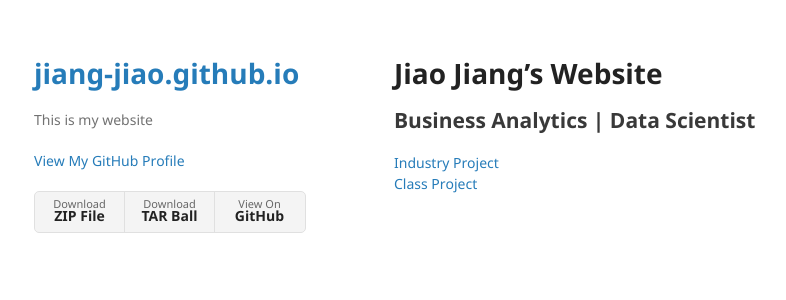
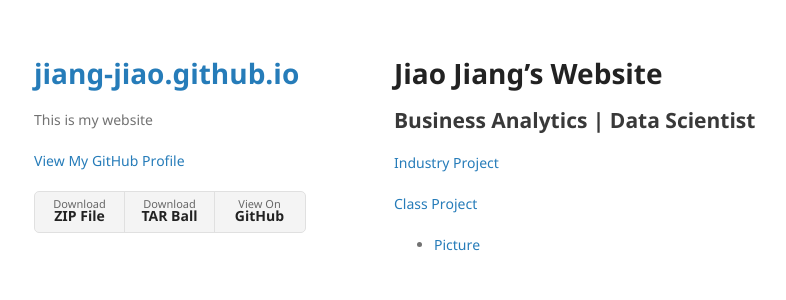
Before and after one commit to jiang-jiao/jiang-jiao.github.io, a Jekyll site: the page built from index.md, in a window 1280 px wide. Shown: the top 300 px of the page, without its empty margins (176-962 px from the left). Built offline with Jekyll 4.4.1, drawn with Linux system fonts in a browser that asks for light colours; our own code applies the rules of GitHub Pages for plain Markdown files.

Commit message:
Update index.md

```diff
--- a/index.md
+++ b/index.md
@@ -2,4 +2,8 @@
 ## Business Analytics | Data Scientist
 
 [Industry Project](/code/index.md)
+
+
+
 [Class Project](/class_project/index.md)
+ - [Picture](myPic.jpg)
```
